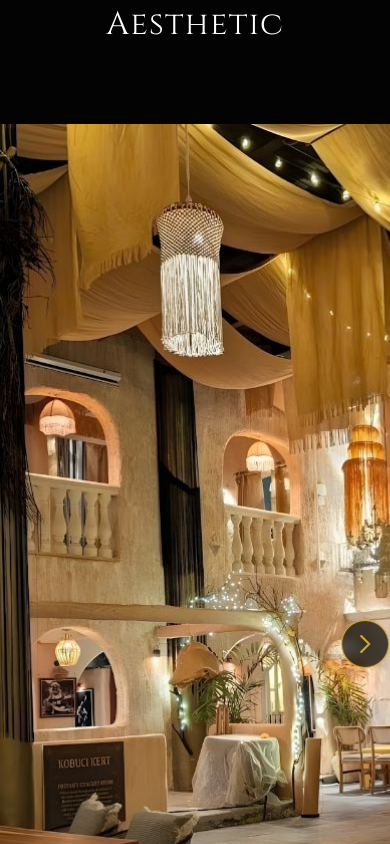
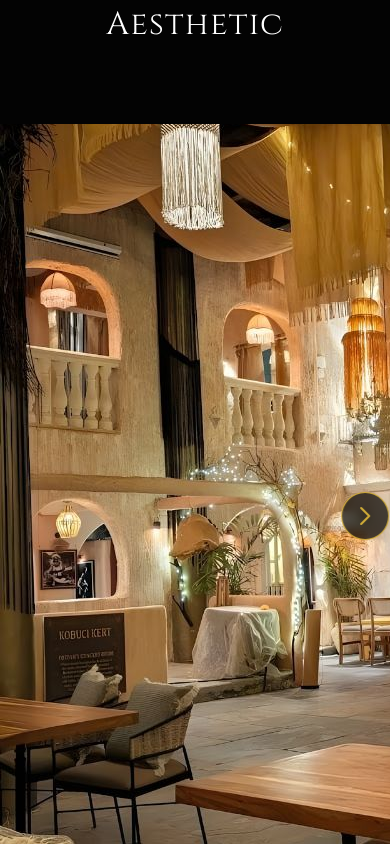
Before and after one commit to sherhanabid123-debug/Fridah-by-bohemians, a React (Vite) app: page / in a window 390 px wide. Shown: the part 4840-5684 px from the top of the page. Built offline with nearby package versions, Linux system fonts and the light colour scheme.

Commit message:
style: resize mobile gallery items to fit fully on screen

```diff
--- a/src/components/Gallery.css
+++ b/src/components/Gallery.css
@@ -88,8 +88,8 @@
     }
 
     .gallery-item {
-        min-width: 85vw;
-        /* Leaves a peek of the next image */
+        min-width: 70vw;
+        aspect-ratio: 4 / 3;
         scroll-snap-align: center;
         flex-shrink: 0;
     }
```
